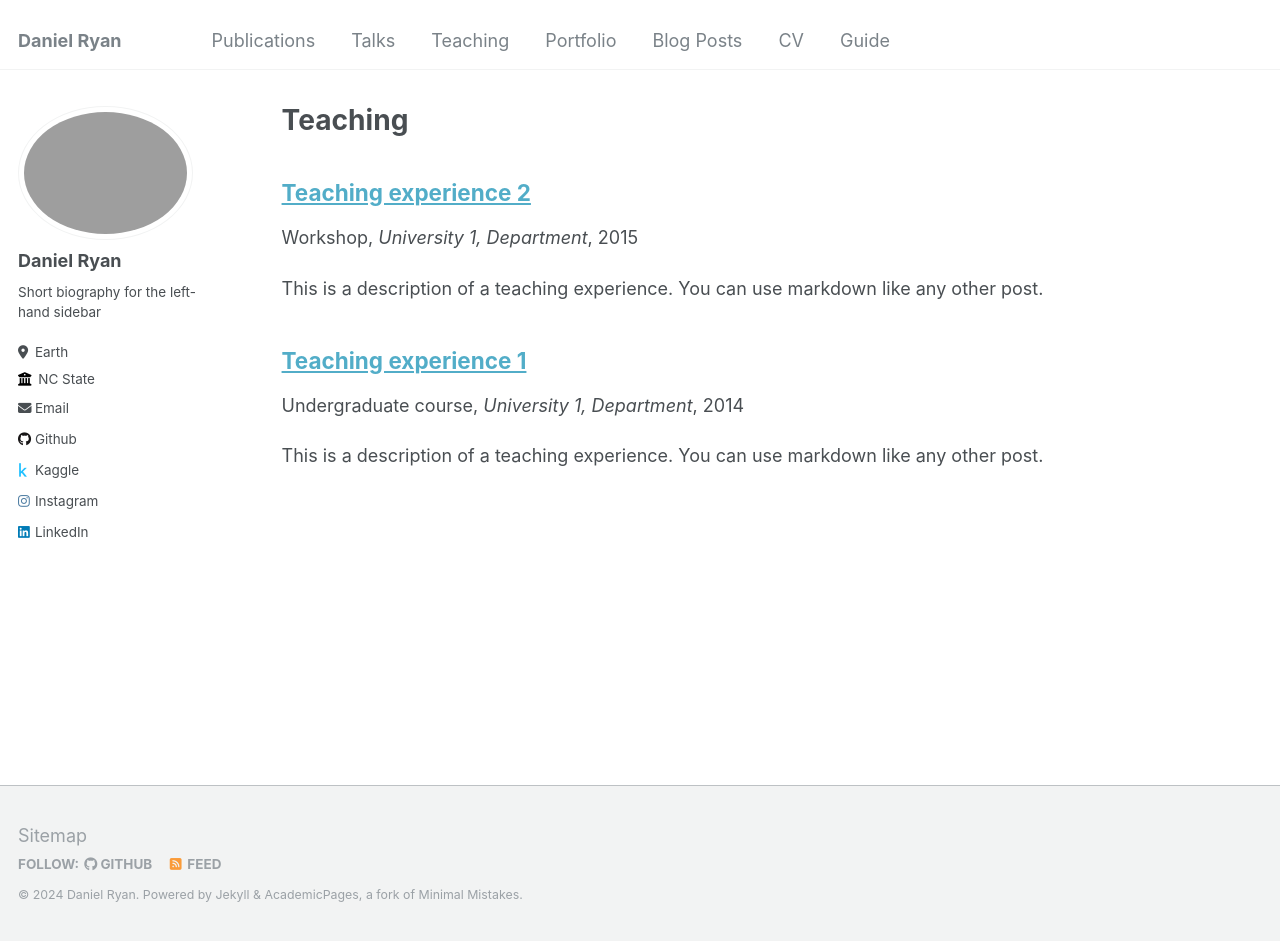
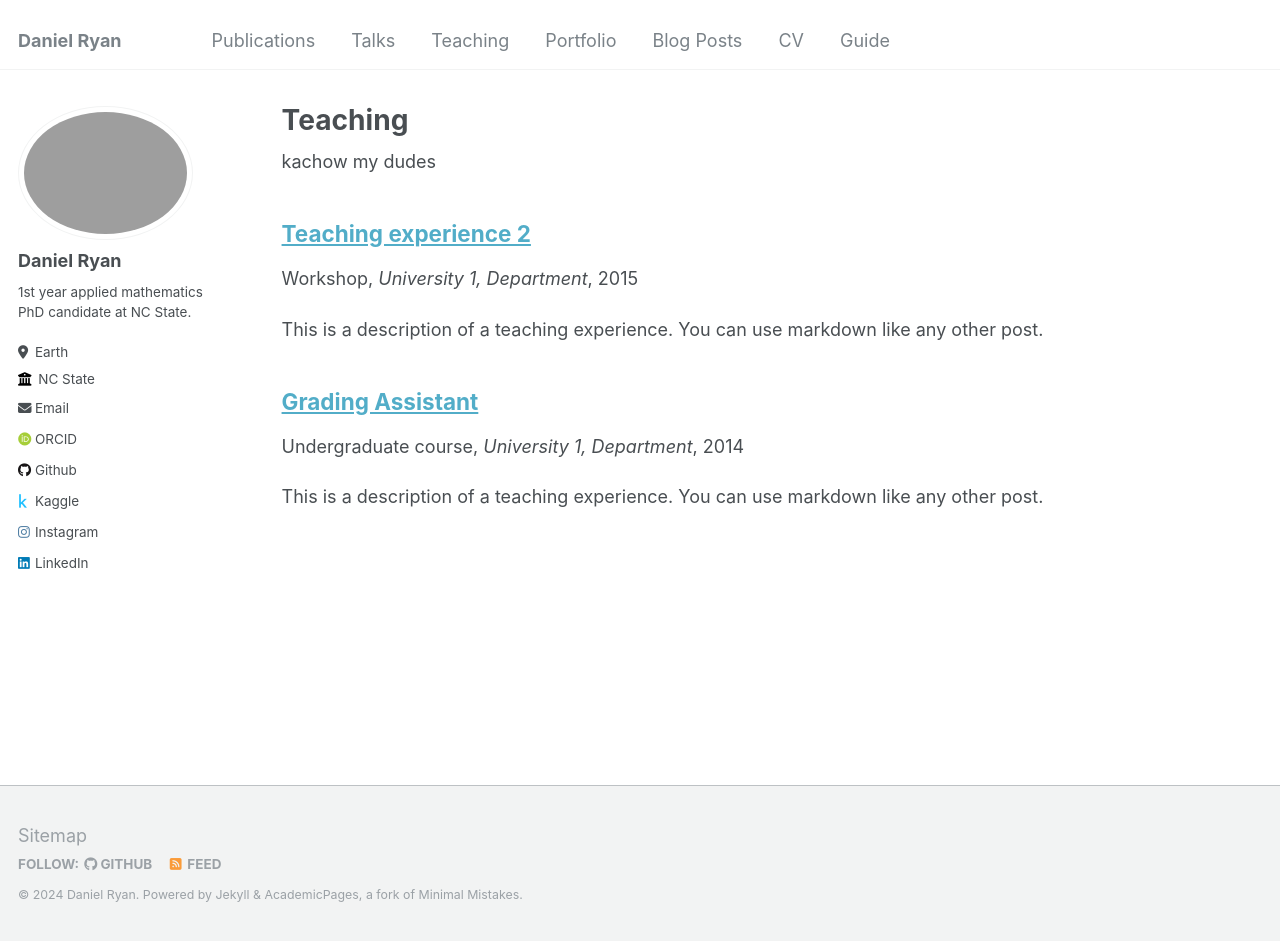
Before and after one commit to djryn/djryn.github.io, a Jekyll site: the page built from _pages/teaching.html, in a window 1280 px wide and 941 px high. Built offline with Jekyll 4.4.1, drawn with Linux system fonts in a browser that asks for light colours; some web fonts are replaced.

Commit message:
test changes

```diff
--- a/_config.yml
+++ b/_config.yml
@@ -24,7 +24,7 @@ author:
   avatar           : "profile.jpg"
   name             : "Daniel Ryan"
   pronouns         : # example: "she/her"
-  bio              : "Short biography for the left-hand sidebar"
+  bio              : "1st year applied mathematics PhD candidate at NC State."
   location         : "Earth"
   employer         : "NC State"
   uri              : # URL
@@ -34,7 +34,7 @@ author:
   arxiv            : # URL - Update with the correct link to your profile
   googlescholar    :  # "https://scholar.google.com/citations?user=PS_CX0AAAAAJ"
   impactstory      : # URL
-  orcid            :  # "http://orcid.org/yourorcidurl"
+  orcid            : "https://orcid.org/0009-0007-6466-1974"
   semantic         : # URL
   pubmed           : # "https://www.ncbi.nlm.nih.gov/pubmed/?term=john+snow"
   researchgate     : # URL
--- a/_pages/teaching.html
+++ b/_pages/teaching.html
@@ -5,6 +5,8 @@ permalink: /teaching/
 author_profile: true
 ---
 
+kachow my dudes
+
 {% include base_path %}
 
 {% for post in site.teaching reversed %}
--- a/_teaching/2014-spring-teaching-1.md
+++ b/_teaching/2014-spring-teaching-1.md
@@ -1,5 +1,5 @@
 ---
-title: "Teaching experience 1"
+title: "Grading Assistant"
 collection: teaching
 type: "Undergraduate course"
 permalink: /teaching/2014-spring-teaching-1
```
